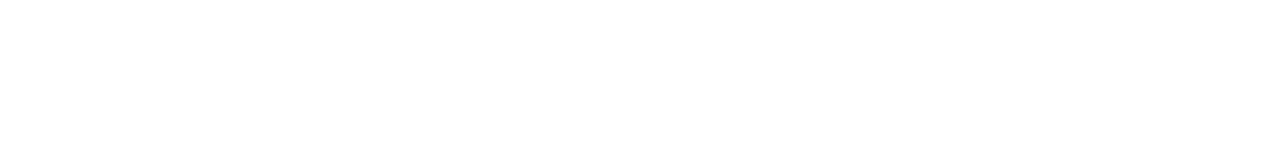
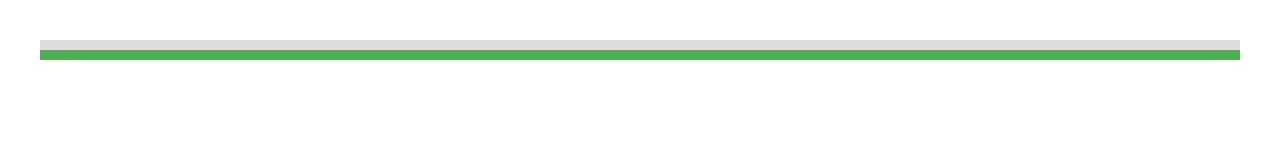
Before and after one commit to straumoy/12-Animated-Progress-Bar, a plain HTML site: page index.html in a window 1280 px wide. Drawn offline with Linux system fonts and the light colour scheme.

Commit message:
added progress and bar style

```diff
--- a/style.css
+++ b/style.css
@@ -1 +1,15 @@
 /* style.css file */
+html,
+body {
+    margin: 20px;
+}
+.progress {
+    background: #ddd;
+    height: 10px;
+    width: 100%;
+}
+.bar {
+    height: 10px;
+    background: #4caf50;
+    animation: fill 3s linear infinite;
+}
```
